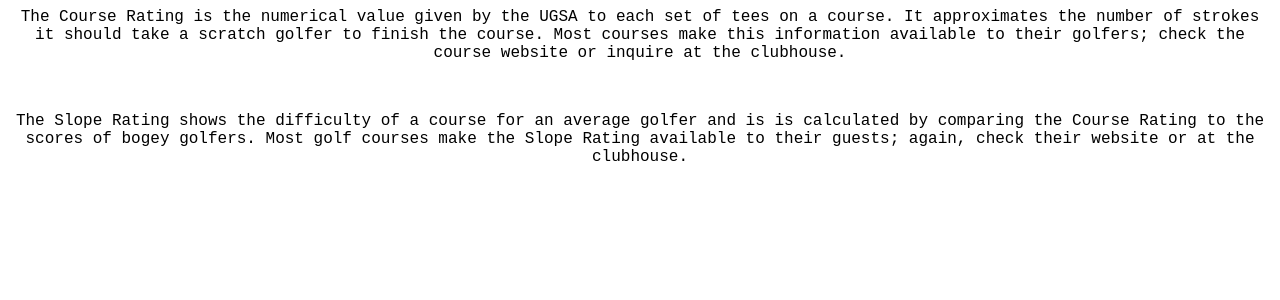
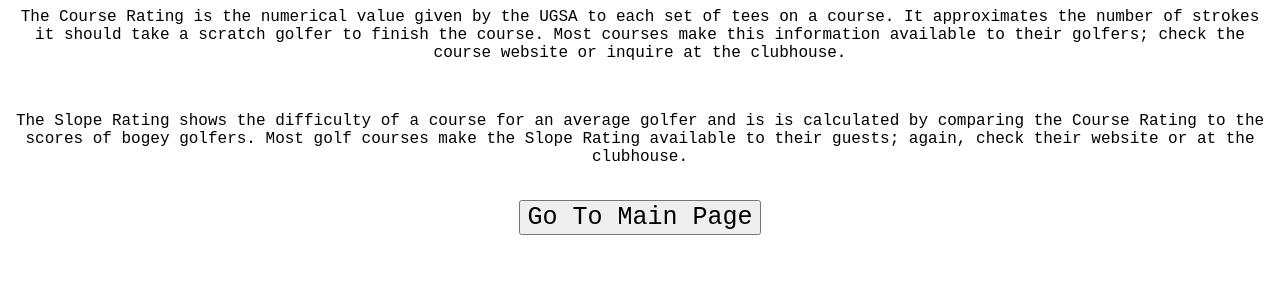
Before and after one commit to resnerb/HandicapCalculator, a PHP site: page /newCourseHDCP.php in a window 1280 px wide. Shown: the part 319-619 px from the top of the page. Run offline with PHP 8.4, Linux system fonts and the light colour scheme; the visitor is signed in with stand-in values (Sample User, id 1); data that the repository does not hold is empty.

Commit message:
Added Go To Main Page button

```diff
--- a/newCourseHDCP.php
+++ b/newCourseHDCP.php
@@ -70,6 +70,9 @@
 
 <br>
 <p id="header">The Course Rating is the numerical value given by the UGSA to each set of tees on a course. It approximates the number of strokes it should take a scratch golfer to finish the course. Most courses make this information available to their golfers; check the course website or inquire at the clubhouse.</p><br>
-<p id="header">The Slope Rating shows the difficulty of a course for an average golfer and is is calculated by comparing the Course Rating to the scores of bogey golfers. Most golf courses make the Slope Rating available to their guests; again, check their website or at the clubhouse.</p><br><br>
+<p id="header">The Slope Rating shows the difficulty of a course for an average golfer and is is calculated by comparing the Course Rating to the scores of bogey golfers. Most golf courses make the Slope Rating available to their guests; again, check their website or at the clubhouse.</p><br>
+<form align="center" method="post" action="currentHDCP.php">
+<input type="submit" value="Go To Main Page">
+</form>
 </body>
 </html>
--- a/newScoreHDCP.php
+++ b/newScoreHDCP.php
@@ -92,6 +92,10 @@
 <form align="center" method="post" action="newCourseHDCP.php">
     <input type="submit" value="Add New Course">
 </form>
+<br>
+<form align="center" method="post" action="currentHDCP.php">
+<input type="submit" value="Go To Main Page">
+</form>
 
 </body>
 </html>
```
